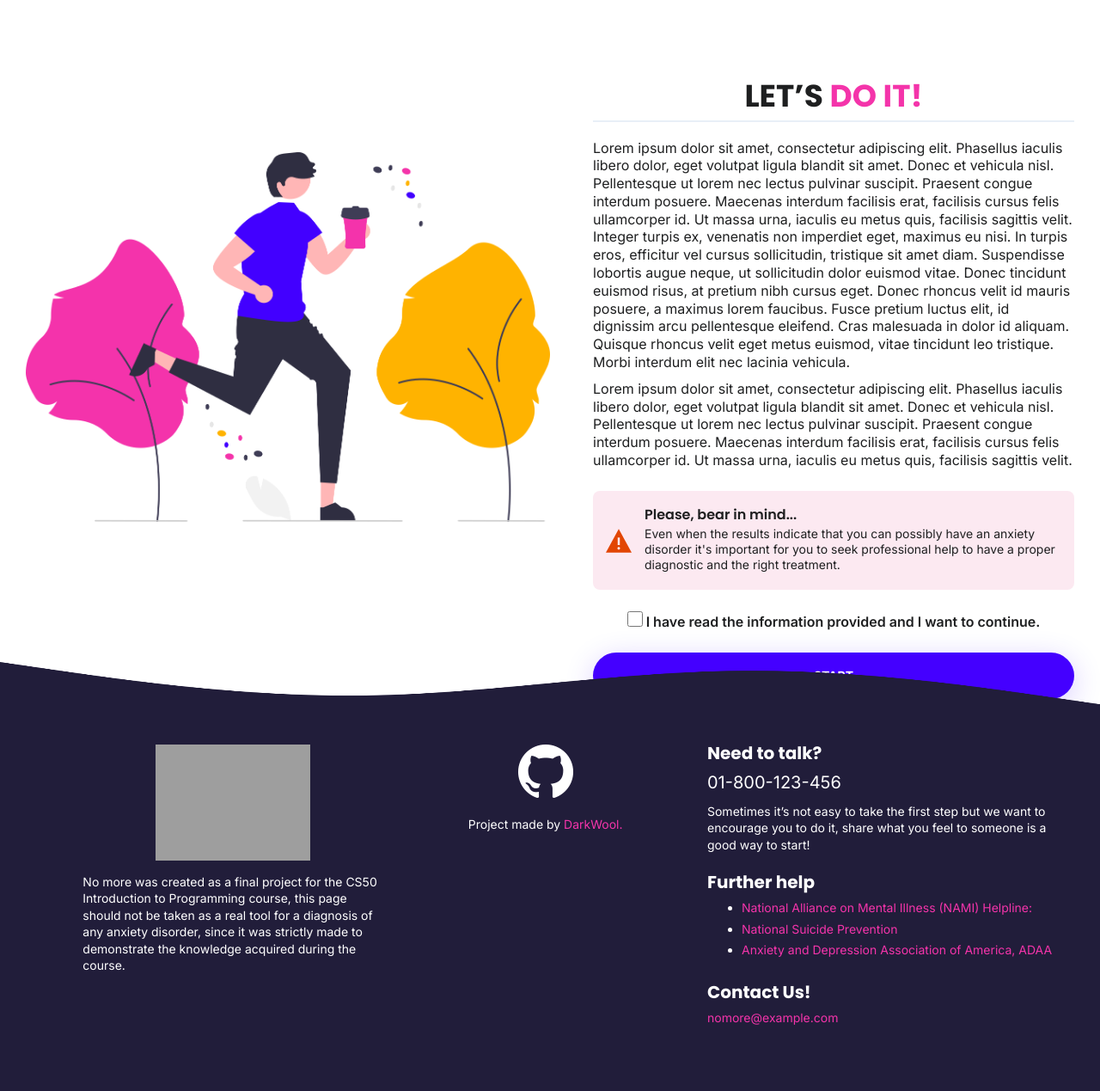
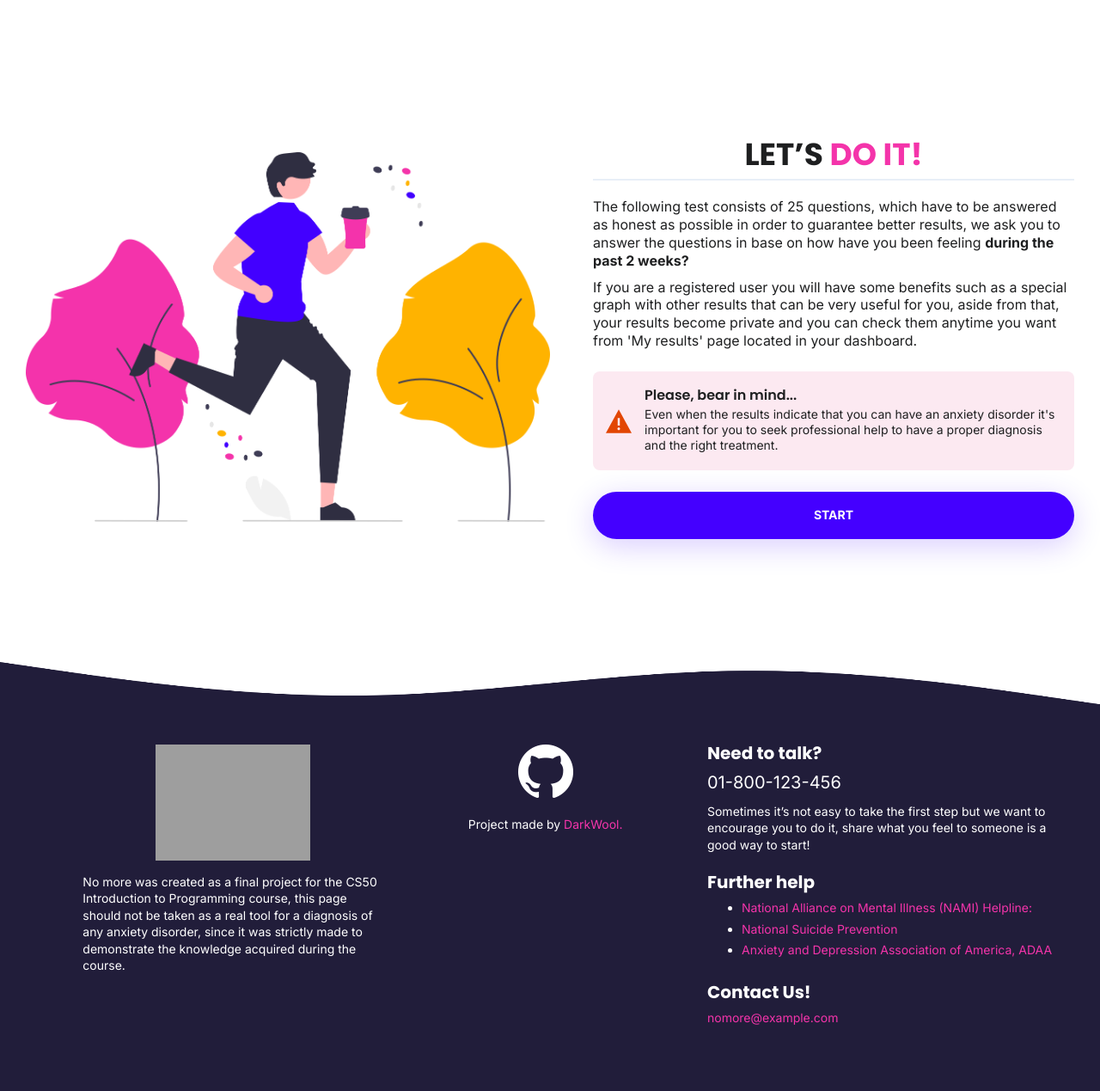
Before and after one commit to DarkWool/cs50-final-project, a Flask app: page /test-info in a window 1280 px wide. Shown: the part 133-1402 px from the top of the page at 86% size. Run offline with Flask 2, Linux system fonts and the light colour scheme; some libraries are stand-ins or nearby versions; grey boxes are pictures that could not be loaded.

Commit message:
Substituted information from the 'info' template.

```diff
--- a/anxiety_app/templates/info.html
+++ b/anxiety_app/templates/info.html
@@ -14,19 +14,13 @@
                 <h1 class="tinfo_title">LET’S <span class="accent-pink">DO IT!</span></h1>
                 <hr>
                 <p>
-                    Lorem ipsum dolor sit amet, consectetur adipiscing elit. Phasellus iaculis libero dolor, eget volutpat ligula blandit
-                    sit amet. Donec et vehicula nisl. Pellentesque ut lorem nec lectus pulvinar suscipit. Praesent congue interdum posuere.
-                    Maecenas interdum facilisis erat, facilisis cursus felis ullamcorper id. Ut massa urna, iaculis eu metus quis, facilisis
-                    sagittis velit. Integer turpis ex, venenatis non imperdiet eget, maximus eu nisi. In turpis eros, efficitur vel cursus
-                    sollicitudin, tristique sit amet diam. Suspendisse lobortis augue neque, ut sollicitudin dolor euismod vitae. Donec
-                    tincidunt euismod risus, at pretium nibh cursus eget. Donec rhoncus velit id mauris posuere, a maximus lorem faucibus.
-                    Fusce pretium luctus elit, id dignissim arcu pellentesque eleifend. Cras malesuada in dolor id aliquam. Quisque rhoncus
-                    velit eget metus euismod, vitae tincidunt leo tristique. Morbi interdum elit nec lacinia vehicula.
+                    The following test consists of 25 questions, which have to be answered as honest as possible in order to guarantee
+                    better results, we ask you to answer the questions in base on how have you been feeling <strong>during the past 2 weeks?</strong>
                 </p>
                 <p>
-                    Lorem ipsum dolor sit amet, consectetur adipiscing elit. Phasellus iaculis libero dolor, eget volutpat ligula blandit
-                    sit amet. Donec et vehicula nisl. Pellentesque ut lorem nec lectus pulvinar suscipit. Praesent congue interdum posuere.
-                    Maecenas interdum facilisis erat, facilisis cursus felis ullamcorper id. Ut massa urna, iaculis eu metus quis, facilisis sagittis velit.
+                    If you are a registered user you will have some benefits such as a special graph with other results that can be very
+                    useful for you, aside from that, your results become private and you can check them anytime you want from 'My results'
+                    page located in your dashboard.
                 </p>
 
                 <div class="warning">
@@ -36,15 +30,9 @@
                     </svg>
                     <div class="warning_content">
                         <h2 class="warning_title">Please, bear in mind...</h2>
-                        <p>Even when the results indicate that you can possibly have an anxiety disorder it's important for you to seek professional help to have a proper diagnostic and the right treatment.</p>
+                        <p>Even when the results indicate that you can have an anxiety disorder it's important for you to seek professional help to have a proper diagnosis and the right treatment.</p>
                     </div>
                 </div>
-
-                <div class="tinfo_input">
-                    <input type="checkbox" id="confirm" required>
-                    <label for="confirm">I have read the information provided and I want to continue.</label>
-                </div>
-
                 <a href="{{ url_for('anxietyTest') }}" class="primary-btn full-w-center">START</a>
             </div>
         </section>
```
